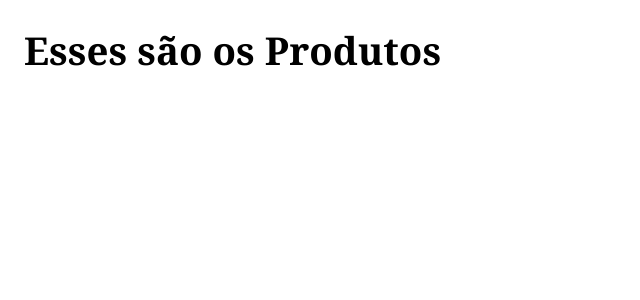
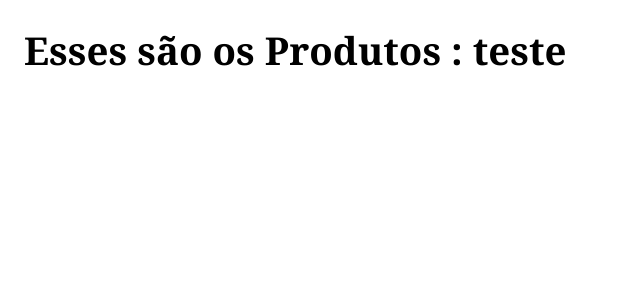
Before and after one commit to tatisabinoviana/ReactParaIniciantesOrigamid, a React (Create React App) app: page / in a window 1280 px wide. Shown: the top 300 px of the page, without its empty margins (0-640 px from the left). Built offline with nearby package versions, Linux system fonts and the light colour scheme.

Commit message:
iniciando um constructor dentro de uma classe

```diff
--- a/src/Produtos.js
+++ b/src/Produtos.js
@@ -1,10 +1,16 @@
 import React from 'react';
 
 class Produtos extends React.Component {
+  constructor(props) {
+    super(props);
+    this.teste = 'teste';
+  }
   render() {
     return (
       <div>
-        <h1>{this.props.titulo}</h1>
+        <h1>
+          {this.props.titulo} : {this.teste}
+        </h1>
       </div>
     );
   }
```
